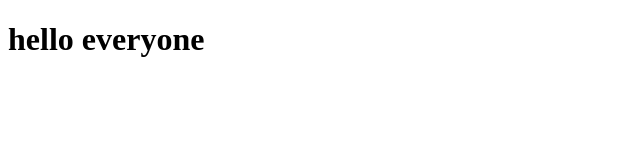
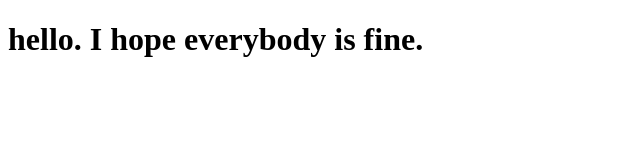
Before and after one commit to waniza01/bootcamp_practice, a plain HTML site: page index.html in a window 1280 px wide. Shown: the whole page, without its empty margins (0-640 px from the left). Drawn offline with Linux system fonts and the light colour scheme.

Commit message:
upade message

```diff
--- a/index.html
+++ b/index.html
@@ -6,6 +6,6 @@
     <title>Document</title>
 </head>
 <body>
-    <h1>hello everyone</h1>
+    <h1>hello. I hope everybody is fine.</h1>
 </body>
 </html>
```
